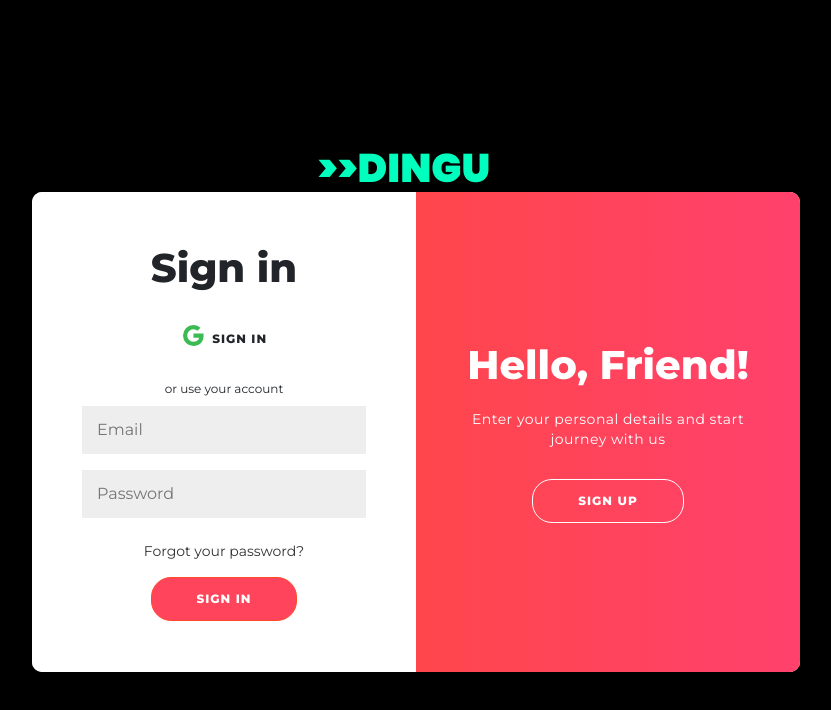
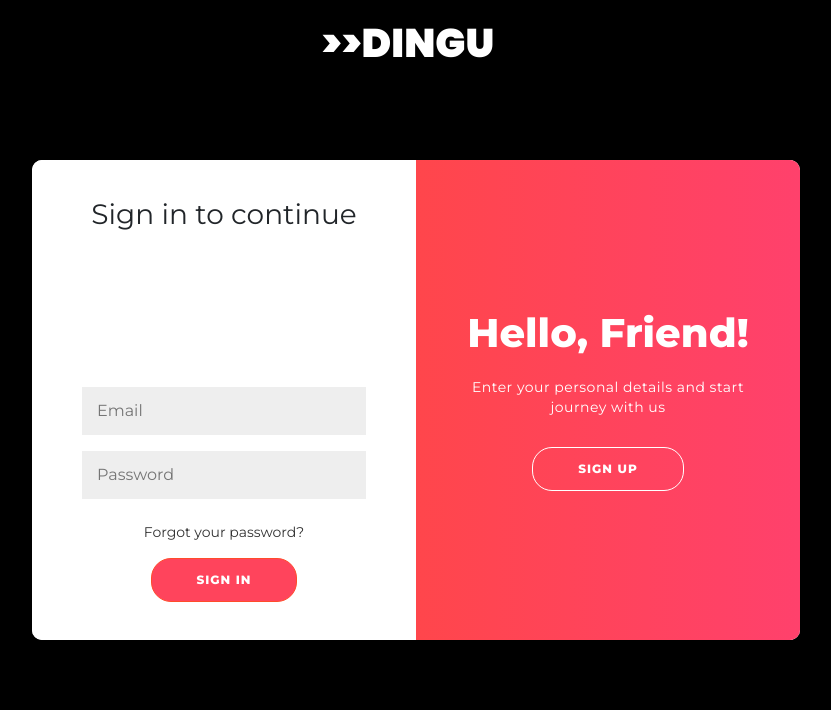
Before and after one commit to saisriks/DINGU, a React (Create React App) app: page / in a window 1280 px wide. Shown: the top 710 px of the page, without its empty margins (224-1055 px from the left). Built offline with nearby package versions, Linux system fonts and the light colour scheme; no server answers; a small style sheet from the web is missing.

Commit message:
Add files via upload

```diff
--- a/src/COMPONENTS/Login.js
+++ b/src/COMPONENTS/Login.js
@@ -57,7 +57,9 @@ function Login() {
 
 
       <div className="main">
-        <h1 id="heading" className="heading font-weight-bolder mt-3 pr-4">&gt;&gt;DINGU</h1>
+        <nav class="navbar navbar-dark justify-content-center fixed-top">
+          <span class="navbar-brand heading font-weight-bolder mb-0 h1">&gt;&gt;DINGU</span>
+        </nav>
         {/*<div className="row no-gutters">
         <div id="img-grid" className="col-sm-5 col-md-5 mx-3 py-3 my-3" align="center">
               <img className="img-fluid" src={hero} alt=""/>
@@ -102,34 +104,37 @@ function Login() {
         <div class={periyatholla?'container right-panel-active':'container'}  id="container">
         <div class="form-container sign-up-container">
             <form action="#">
-                <h1>Create An Account</h1>
+                <h3>Create An Account</h3>
 
                 <input value={Name} onChange={(e)=>{
                   setName(e.target.value)
-                }} type="text" placeholder="Name" required={true}/>
+                }} type="text" placeholder="Enter your Name" required={true}/>
                 <input value={email} onChange={(e)=>{
                   setemail(e.target.value)
-                }} type="email" placeholder="Email"required={true} />
+                }} type="email" placeholder="Enter E-mail"required={true} />
                 <input value={password} onChange={(e)=>{
                   setpassword(e.target.value)
-                }} type="password" placeholder="Password"required={true} />
+                }} type="password" placeholder="Enter Password"required={true} />
                 <input value={userpic} onChange={(e)=>{
                   setuserpic(e.target.value)
-                }} type="text" placeholder="Enter Your Profile Pic Url"  />
+                }} type="text" placeholder="Enter URL of the profile pic"  />
+                <div class="divider mt-2"></div>
                 <button onClick={signin} >Sign Up</button>
             </form>
         </div>
         <div class="form-container sign-in-container">
             <form action="#">
-                <h1>Sign in</h1>
+                <h3>Sign in to continue</h3>
+                <hr style={{background:"green"}}/>
                 <div class="social-container">
-                <button type="button" className="btn btn-lg btn-block" onClick={signinwithgoogle}>
-            <svg xmlns="http://www.w3.org/2000/svg" width="25" height="25" fill="#3cba54" className="bi bi-google pb-1" viewBox="0 0 16 16">
-  <path d="M15.545 6.558a9.42 9.42 0 0 1 .139 1.626c0 2.434-.87 4.492-2.384 5.885h.002C11.978 15.292 10.158 16 8 16A8 8 0 1 1 8 0a7.689 7.689 0 0 1 5.352 2.082l-2.284 2.284A4.347 4.347 0 0 0 8 3.166c-2.087 0-3.86 1.408-4.492 3.304a4.792 4.792 0 0 0 0 3.063h.003c.635 1.893 2.405 3.301 4.492 3.301 1.078 0 2.004-.276 2.722-.764h-.003a3.702 3.702 0 0 0 1.599-2.431H8v-3.08h7.545z"/>
-</svg> <span className="signin-text font-weight-bolder">Sign In</span>
-            </button>
+                  <button type="button" className="btn btn-lg btn-block" onClick={signinwithgoogle}>
+                    <svg xmlns="http://www.w3.org/2000/svg" width="25" height="25" fill="#fff" className="bi bi-google pb-1 mr-2" viewBox="0 0 16 16">
+                      <path d="M15.545 6.558a9.42 9.42 0 0 1 .139 1.626c0 2.434-.87 4.492-2.384 5.885h.002C11.978 15.292 10.158 16 8 16A8 8 0 1 1 8 0a7.689 7.689 0 0 1 5.352 2.082l-2.284 2.284A4.347 4.347 0 0 0 8 3.166c-2.087 0-3.86 1.408-4.492 3.304a4.792 4.792 0 0 0 0 3.063h.003c.635 1.893 2.405 3.301 4.492 3.301 1.078 0 2.004-.276 2.722-.764h-.003a3.702 3.702 0 0 0 1.599-2.431H8v-3.08h7.545z"/>
+                    </svg>
+                    <span className="signin-text font-weight-bolder h6 text-white text-capitalize">Sign In with Google</span>
+                  </button>
                 </div>
-                <span className='span'>or use your account</span>
+                <span className='span text-white'><b>Or</b> use your account</span>
                 <input type="email" value={email} onChange={(e)=>{
                   setemail(e.target.value)
                 }} placeholder="Email"required={true} />
```
Also changed, not shown: src/COMPONENTS/App.js (line endings or trailing spaces).
